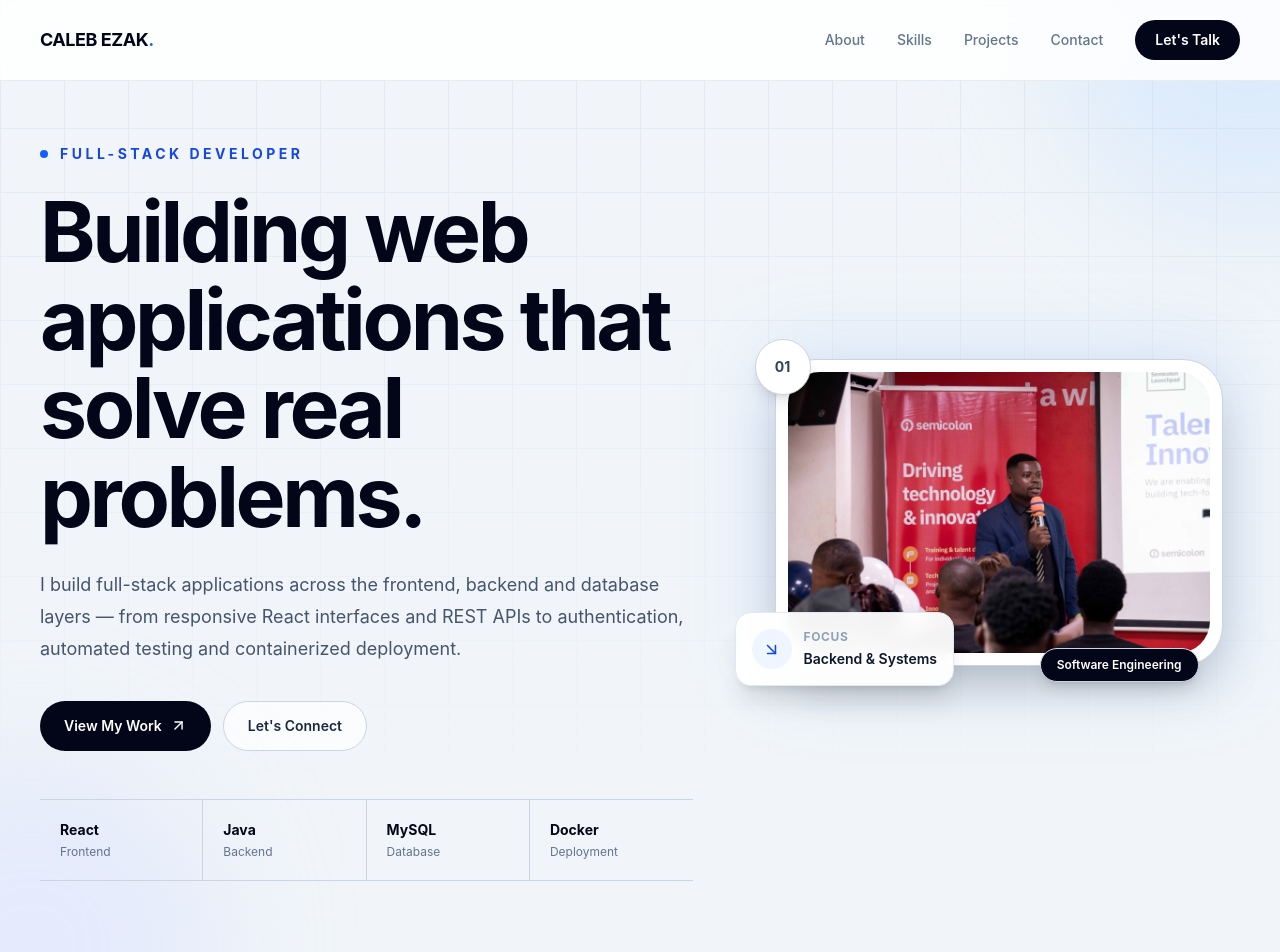
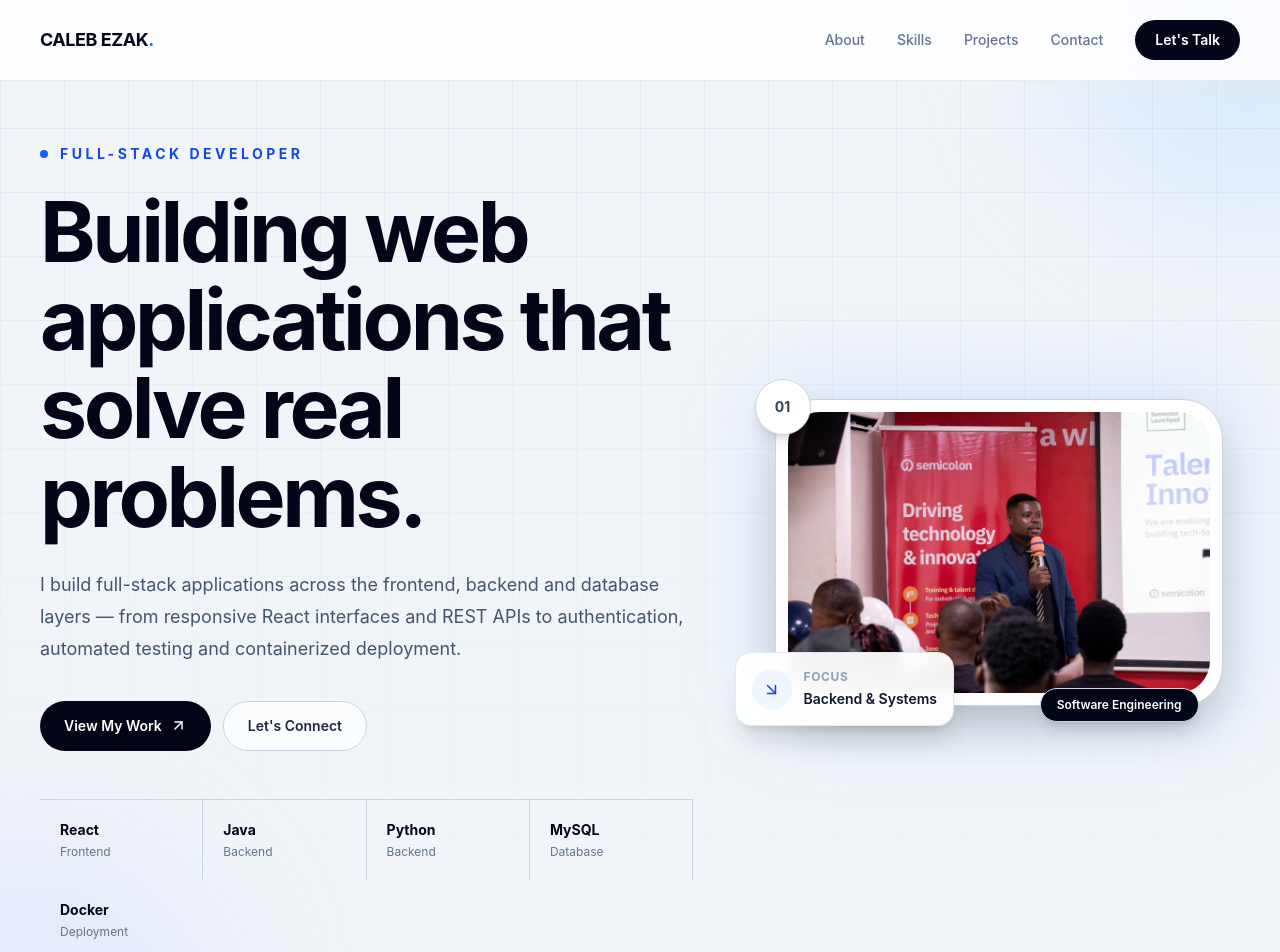
Before and after one commit to Cazaks/My_Portfolio, a React (Vite) app: page / in a window 1280 px wide. Shown: the top 952 px of the page. Built offline with nearby package versions, Linux system fonts and the light colour scheme; the HTML template or start-up script is replaced by a standard one.

Commit message:
Adding Python to hero.jsx

```diff
--- a/src/components/Hero.jsx
+++ b/src/components/Hero.jsx
@@ -76,6 +76,11 @@ export default function Hero() {
                 <p className="mt-1 text-xs text-slate-500">Backend</p>
               </div>
 
+              <div className="border-b border-slate-300 px-4 py-5 sm:border-b-0 sm:border-r sm:px-5">
+                <p className="text-sm font-bold text-slate-950">Python</p>
+                <p className="mt-1 text-xs text-slate-500">Backend</p>
+              </div>
+
               <div className="border-r border-slate-300 px-4 py-5 sm:px-5">
                 <p className="text-sm font-bold text-slate-950">MySQL</p>
                 <p className="mt-1 text-xs text-slate-500">Database</p>
```
